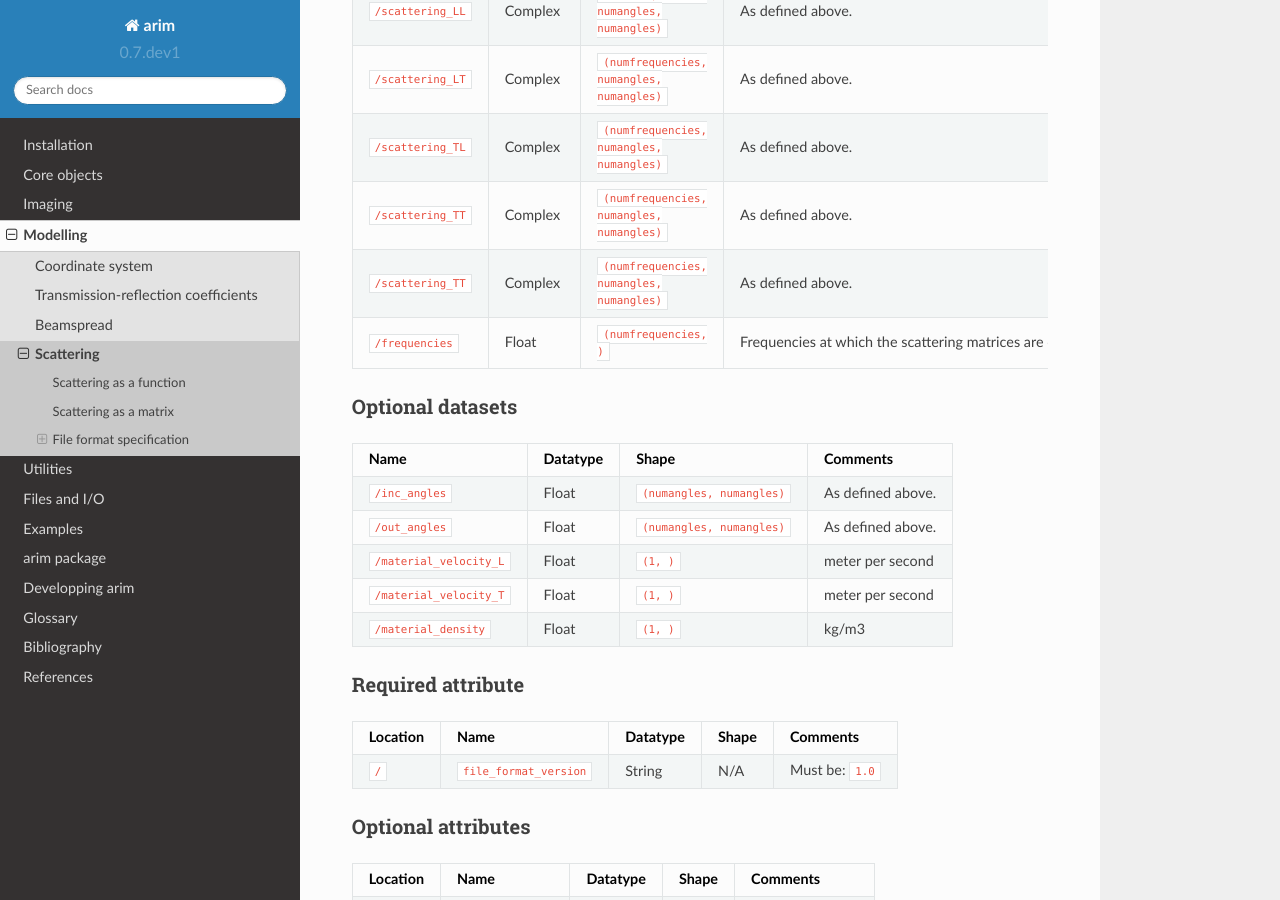
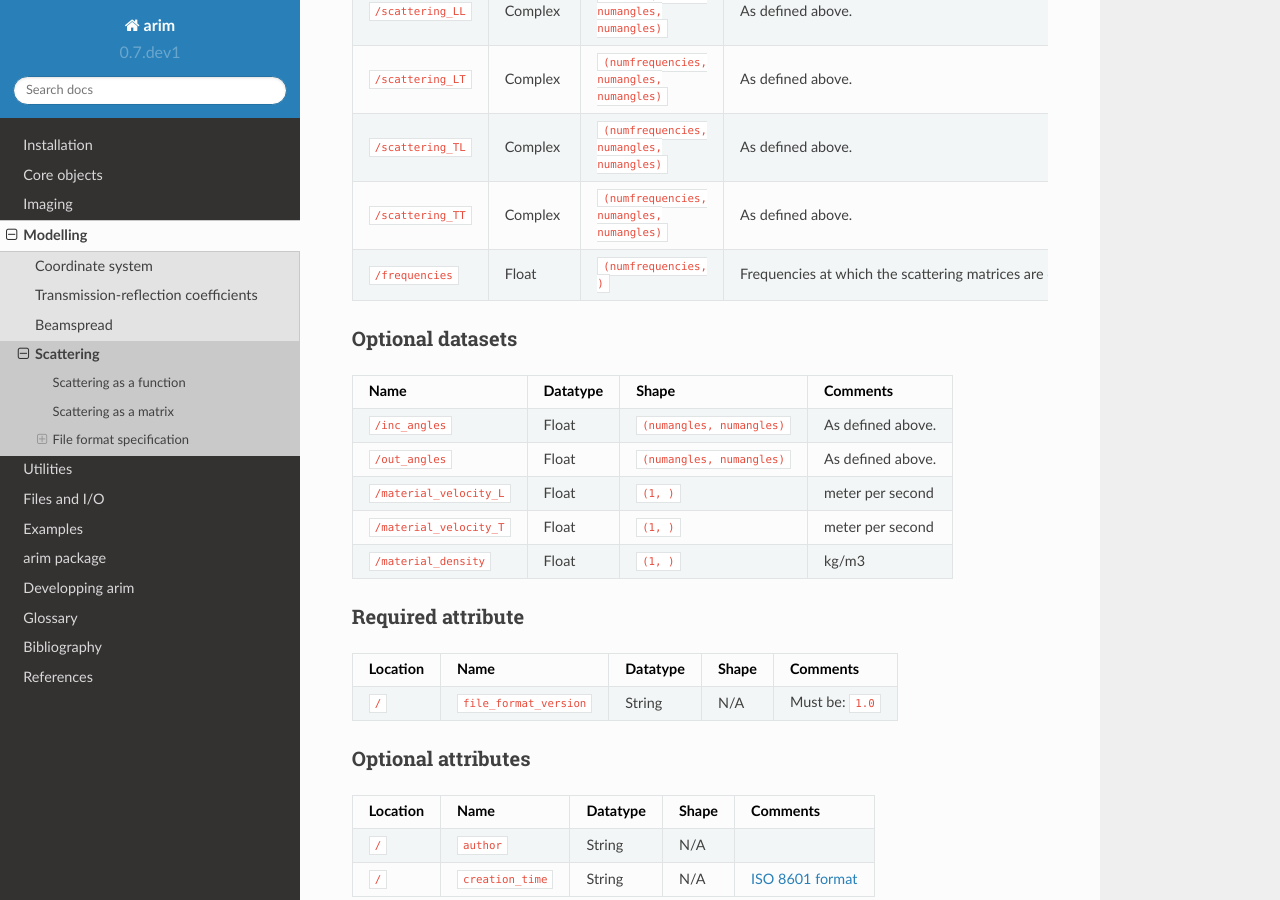
Before and after one commit to ndtatbristol/arim, a Sphinx documentation site: the page built from docs/source/model/scattering.rst, in a window 1280 px wide and 900 px high, scrolled down 2119 px. Built offline with Sphinx 7.4.7 and the Read the Docs theme 2.0.0, drawn with Linux system fonts in a browser that asks for light colours.

Commit message:
Doc: remove accidentally duplicated line

```diff
--- a/docs/source/model/scattering.rst
+++ b/docs/source/model/scattering.rst
@@ -100,7 +100,6 @@ Name                     Datatype               Shape
 ``/scattering_LT``       Complex                ``(numfrequencies, numangles, numangles)``    As defined above.
 ``/scattering_TL``       Complex                ``(numfrequencies, numangles, numangles)``    As defined above.
 ``/scattering_TT``       Complex                ``(numfrequencies, numangles, numangles)``    As defined above.
-``/scattering_TT``       Complex                ``(numfrequencies, numangles, numangles)``    As defined above.
 ``/frequencies``         Float                  ``(numfrequencies, )``                        Frequencies at which the scattering matrices are described.
 ======================== ====================== ============================================= ======================
 
```
